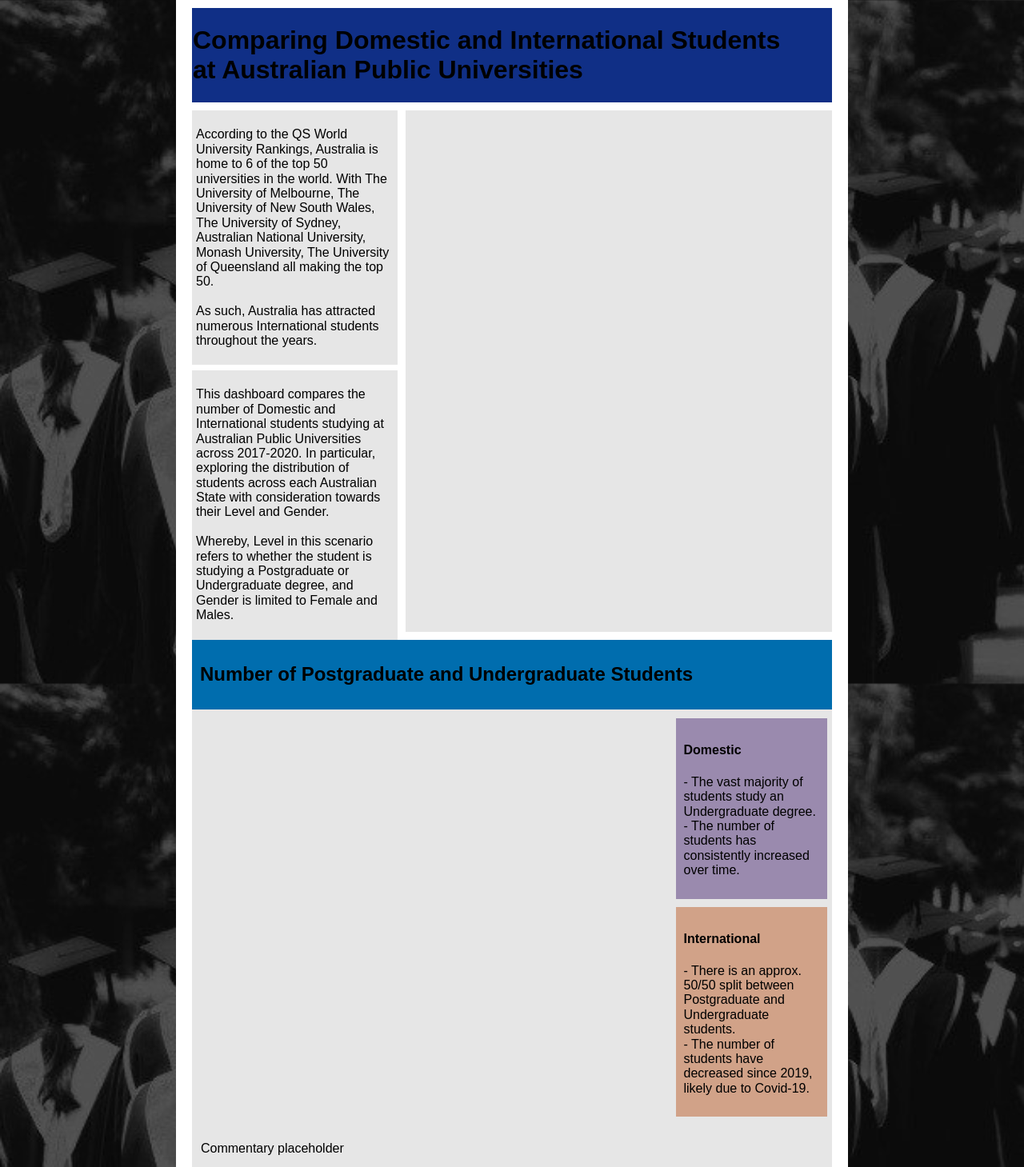
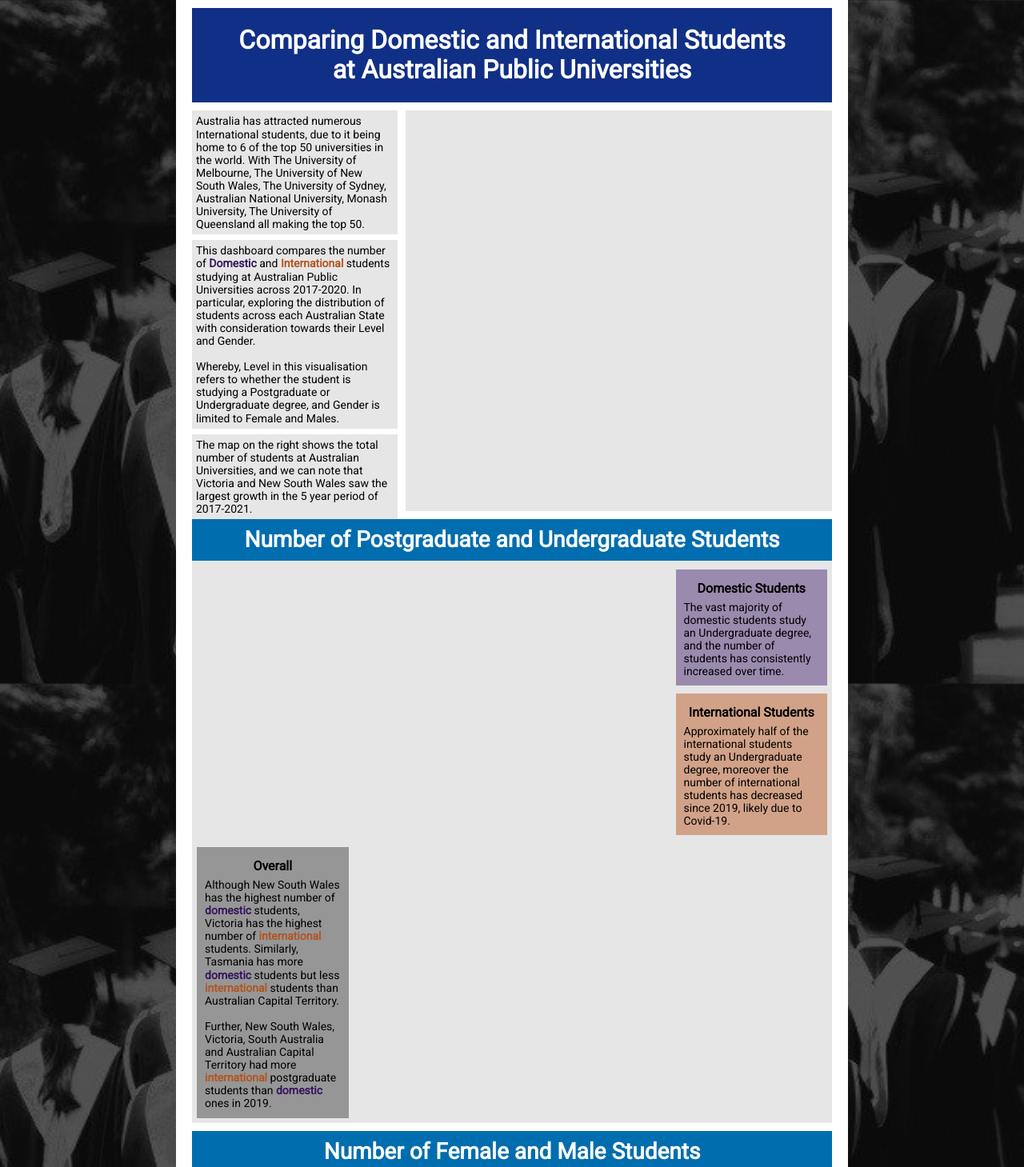
Before and after one commit to jjin0021/datavis2, a plain HTML site: page index.html in a window 1280 px wide. Shown: the top 1459 px of the page at 80% size. Drawn offline with nearby package versions, Linux system fonts and the light colour scheme; a script that the page names is missing; a web font is replaced by a local one.

Commit message:
Add files via upload

```diff
--- a/index.html
+++ b/index.html
@@ -16,33 +16,38 @@
 
   <!-- CSS file -->
   <link rel="stylesheet" type="text/css" href="css/styles.css" media="all">
+  <link rel="stylesheet" type="text/css" href="css/text.css" media="all">
+  <link rel="stylesheet" type="text/css" href="css/vega.css" media="all">
 
   <title>FIT3179 Data Visualisation 2</title>
 
 </head>
 
 <body>
-
   <div class="page">
 
     <div class="title-box">
-      <h1>Comparing Domestic and International Students<br />
+      <h1>Comparing Domestic and International Students<br>
       at Australian Public Universities</h1>
     </div>
 
     <div class="pure-g">
       <div class = "pure-u-1-3">
           <div class="commentary-box">
-            <p>According to the QS World University Rankings, Australia is home to 6 of the top 50 universities in the world.
-              With The University of Melbourne, The University of New South Wales, The University of Sydney,
-              Australian National University, Monash University, The University of Queensland all making the top 50.<br><br>
-              As such, Australia has attracted numerous International students throughout the years.</p>
+              <p>Australia has attracted numerous International students, due to it being home to 6 of the top 50 universities
+                in the world. With The University of Melbourne, The University of New South Wales, The University of Sydney,
+                Australian National University, Monash University, The University of Queensland all making the top 50.</p>
+          </div>
+          <div class="commentary-box">
+            <p>This dashboard compares the number of <span class=domestic-text>Domestic</span> and <span class=international-text>International</span> students studying at Australian Public Universities
+              across 2017-2020. In particular, exploring the distribution of students across each Australian State with consideration
+              towards their Level and Gender. <br><br>Whereby, Level in this visualisation refers to whether the student is studying a
+              Postgraduate or Undergraduate degree, and Gender is limited to Female and Males.</p>
           </div>
           <div class="commentary-box-bottom">
-            <p>This dashboard compares the number of <span class=domestic-text>Domestic</span> and <span class=international-text>International</span> students studying at Australian Public Universities
-              across 2017-2020. In particular, exploring the distribution of students across each Australian State with consideration
-              towards their Level and Gender. <br><br>Whereby, Level in this scenario refers to whether the student is studying a
-              Postgraduate or Undergraduate degree, and Gender is limited to Female and Males.</p>
+            <p>The map on the right shows the total number of students at Australian Universities, and we can note that Victoria
+              and New South Wales saw the largest growth in the 5 year period of 2017-2021.
+            </p>
           </div>
         </div>
 
@@ -67,19 +72,27 @@
         </div>
         <div class="pure-u-1-4">
           <div class="annotation-domestic">
-            <h4>Domestic</h4>
-            <p>- The vast majority of students study an Undergraduate degree.<br>
-            - The number of students has consistently increased over time.</p>
+            <h4>Domestic Students</h4>
+            <p>The vast majority of domestic students study an Undergraduate degree, and
+            the number of students has consistently increased over time.</p>
           </div>
           <div class="annotation-international">
-            <h4>International</h4>
-            <p>- There is an approx. 50/50 split between Postgraduate and Undergraduate students.<br>
-            - The number of students have decreased since 2019, likely due to Covid-19.</p>
+            <h4>International Students</h4>
+            <p>Approximately half of the international students study an Undergraduate degree,
+              moreover the number of international students has decreased since 2019, likely due to Covid-19.</p>
           </div>
         </div>
         <div class="pure-u-1-4">
-          <div class="box">
-            <p>Commentary placeholder</p>
+          <div class="annotation">
+            <h4>Overall</h4>
+            <p>Although New South Wales has the highest number of <span class="domestic-text">domestic</span> students,
+              Victoria has the highest number of <span class="international-text">international</span> students.
+              Similarly, Tasmania has more <span class="domestic-text">domestic</span> students but less
+              <span class="international-text">international</span> students than Australian Capital Territory.<br><br>
+              Further, New South Wales, Victoria, South Australia and Australian Capital Territory had more
+              <span class="international-text">international</span> postgraduate students than
+              <span class="domestic-text">domestic</span> ones in 2019.
+            </p>
           </div>
         </div>
         <div class="pure-u-3-4">
@@ -89,7 +102,6 @@
         </div>
       </div>
     </div>
-
     <div class="heading-box">
       <h2>Number of Female and Male Students</h2>
     </div>
```
